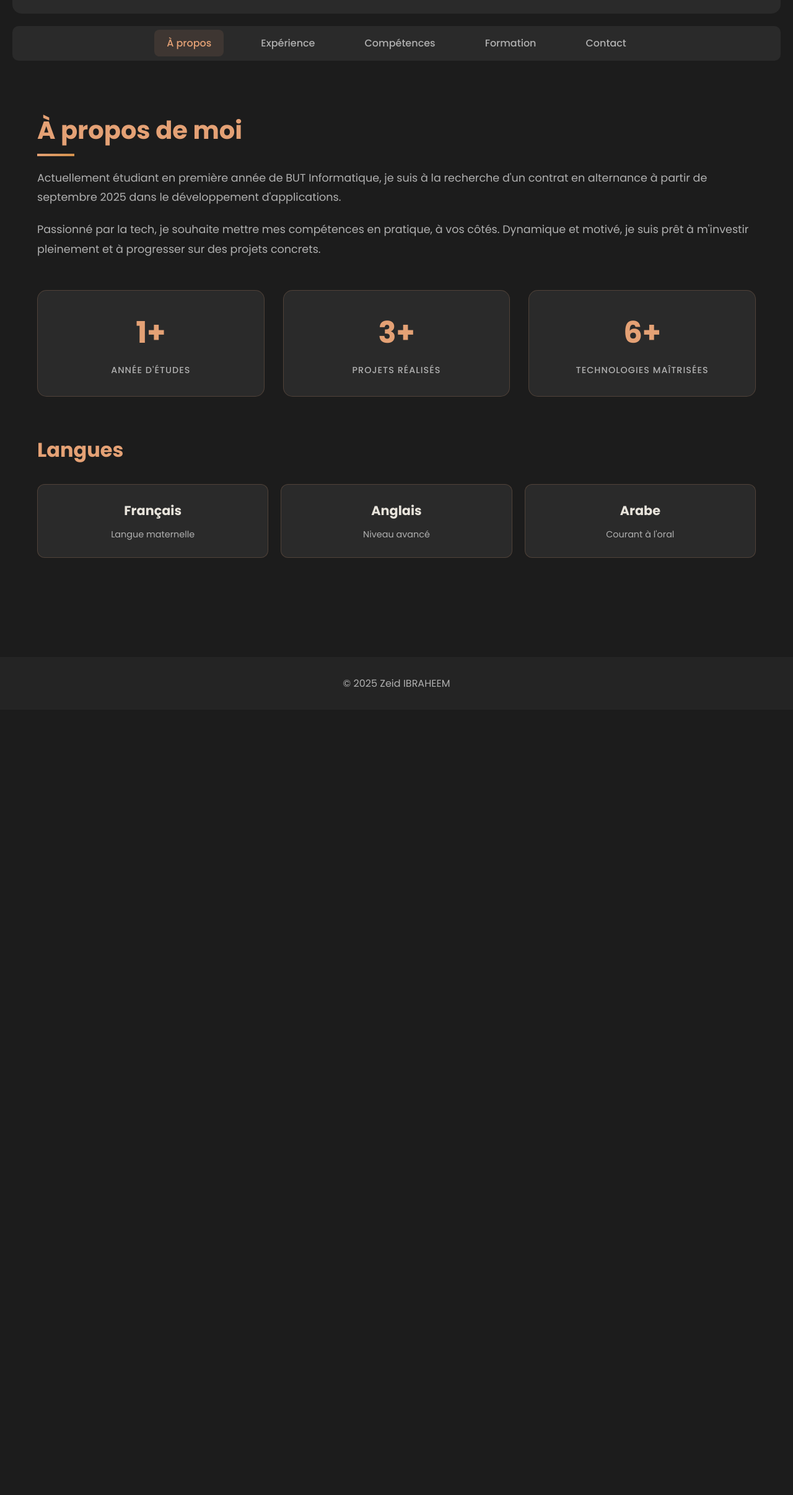
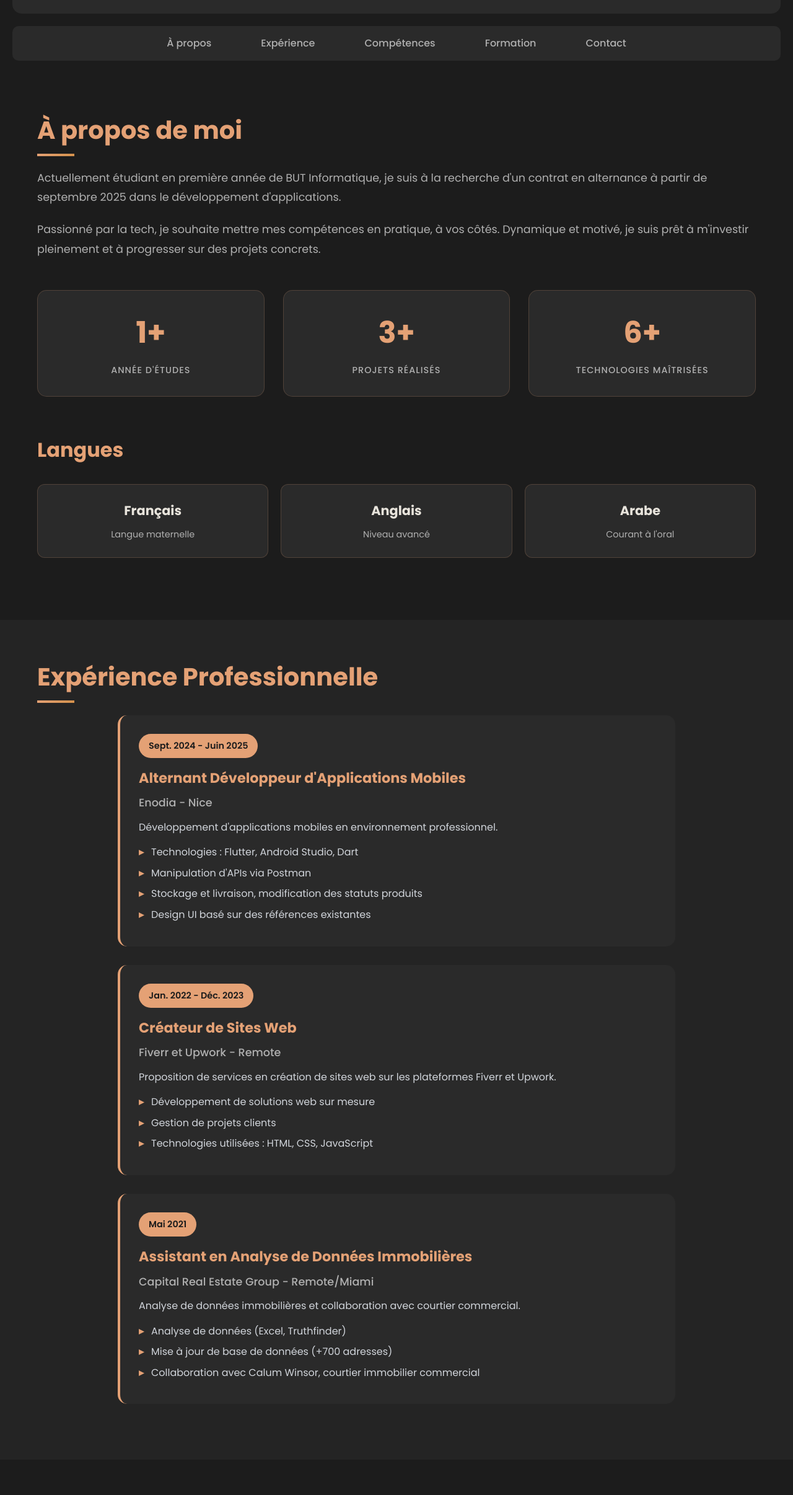
Before and after one commit to SeldomZed/Portfolio_Zeid-Ibraheem, a plain HTML site: page index.html in a window 1280 px wide. Shown: the part 148-2560 px from the top of the page at 62% size. Before the commit the page ends 1293 px from the top, so only its background shows below. Drawn offline with Linux system fonts and the light colour scheme.

Commit message:
all shiiiiiiiiiit
dd

```diff
--- a/script.js
+++ b/script.js
@@ -15,20 +15,40 @@ document.addEventListener('DOMContentLoaded', function () {
             // Add active class to clicked link
             this.classList.add('active');
 
-            // Hide all sections
-            sections.forEach(section => section.classList.remove('active'));
-
-            // Show target section
+            // Ne plus cacher les sections - juste scroll vers la section
             const targetSection = this.getAttribute('href').substring(1);
             const target = document.getElementById(targetSection);
             if (target) {
-                target.classList.add('active');
-
-                // Scroll to top of section smoothly
+                // Scroll to target section smoothly
                 target.scrollIntoView({
                     behavior: 'smooth',
                     block: 'start'
                 });
+            }
+        });
+    });
+
+    // Update active nav on scroll
+    window.addEventListener('scroll', () => {
+        const sections = document.querySelectorAll('section[id]');
+        const navLinks = document.querySelectorAll('.nav-links a');
+
+        let current = '';
+
+        sections.forEach(section => {
+            const sectionTop = section.offsetTop - 100;
+            const sectionHeight = section.clientHeight;
+
+            if (window.pageYOffset >= sectionTop &&
+                window.pageYOffset < sectionTop + sectionHeight) {
+                current = section.getAttribute('id');
+            }
+        });
+
+        navLinks.forEach(link => {
+            link.classList.remove('active');
+            if (link.getAttribute('href') === `#${current}`) {
+                link.classList.add('active');
             }
         });
     });
--- a/style.css
+++ b/style.css
@@ -133,11 +133,13 @@ body {
 /* Section Styles */
 section {
     padding: 60px 0;
-    display: none;
+    display: block;
+    /* Changer de 'none' à 'block' */
 }
 
 section.active {
     display: block;
+    /* Garder block au lieu de changer la visibility */
 }
 
 section h2 {
```
